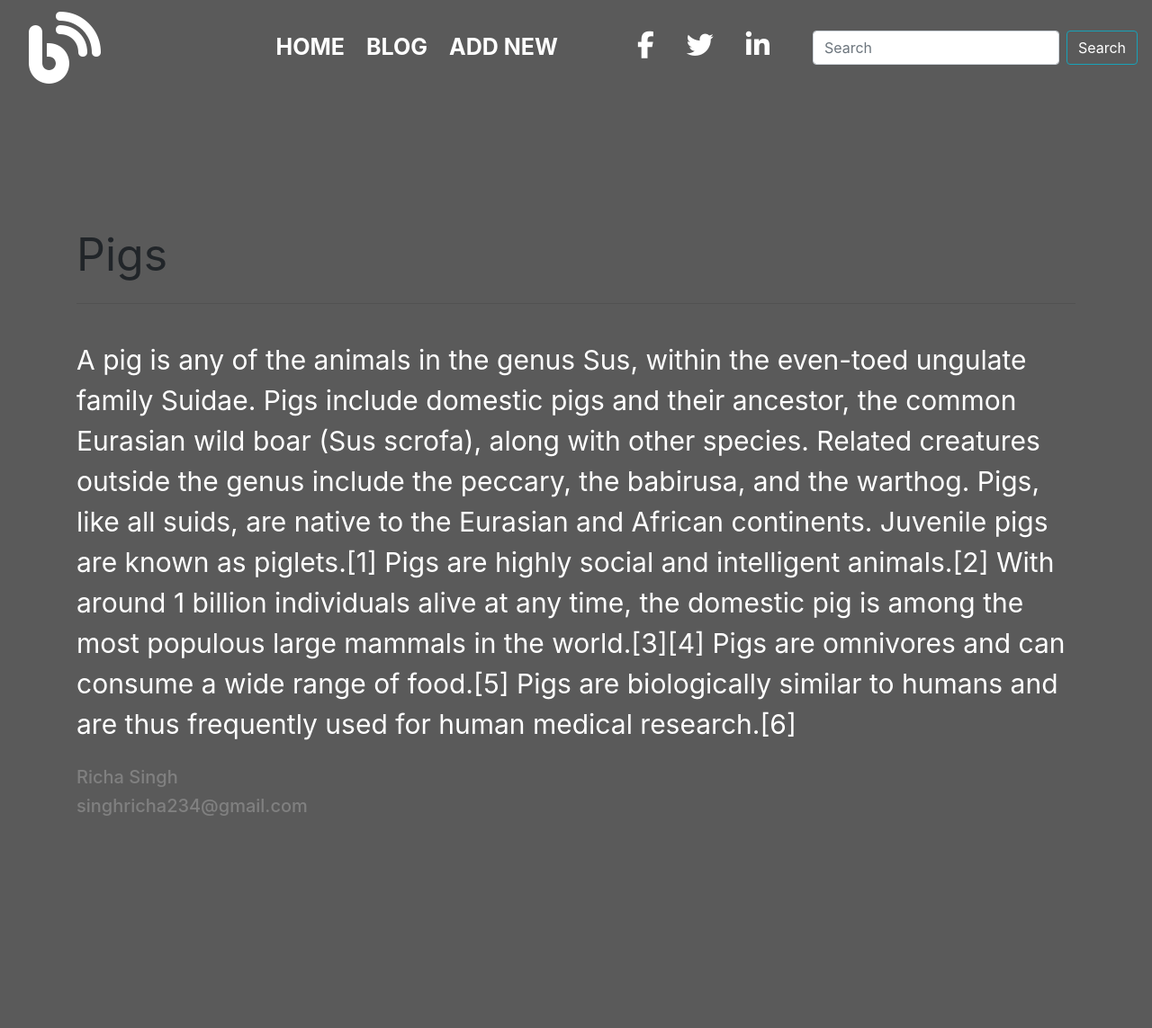
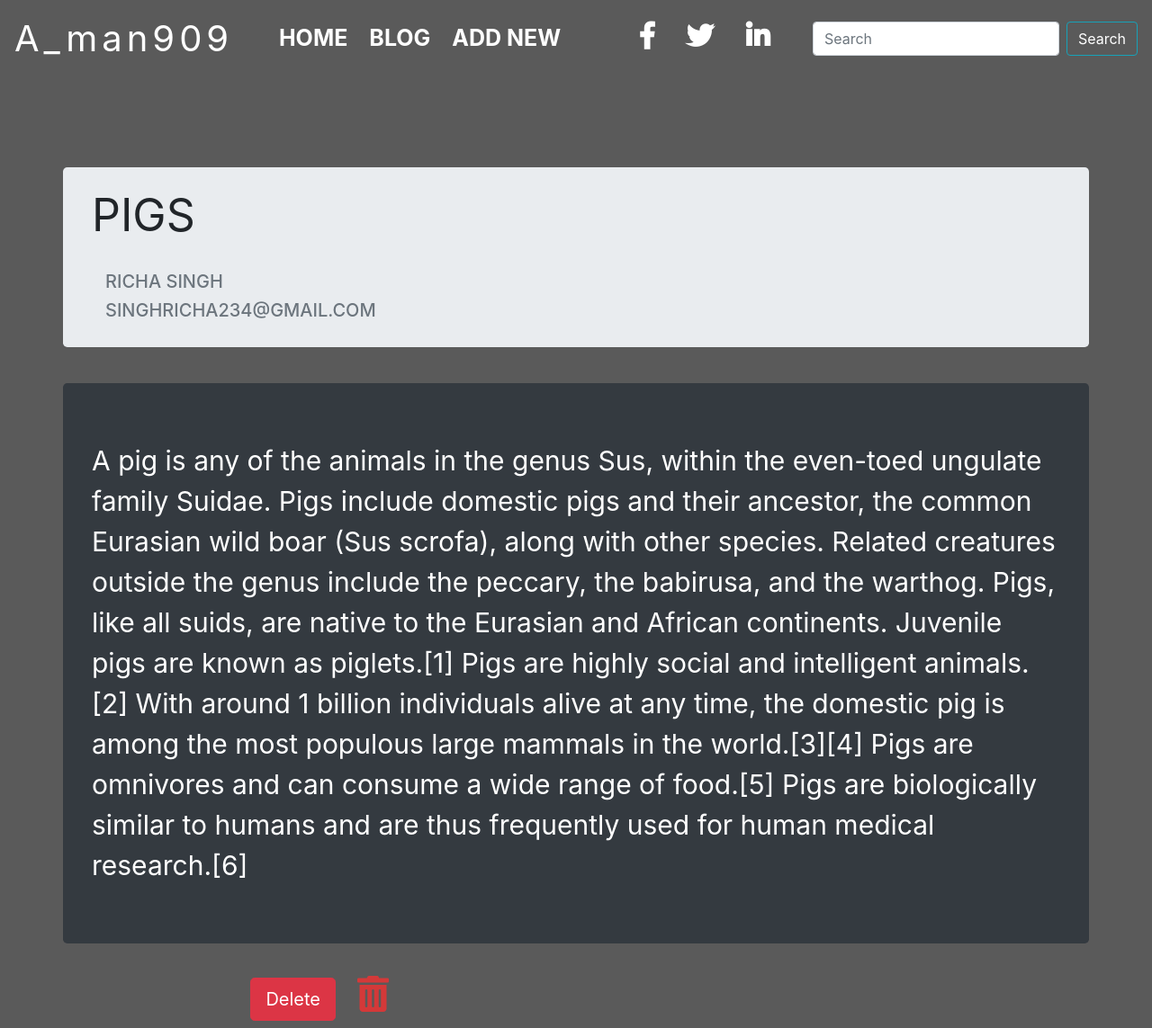
Before and after one commit to aman909909/MyFirstBlog, a Django app: page /blog/showdetail/24 in a window 1280 px wide. Shown: the whole page at 90% size. Before the commit the page ends 907 px from the top, so only its background shows below. Run offline with Django 3.2, Linux system fonts and the light colour scheme; data comes from the database, SQL or seed files in the repository; both versions use the stored data as it was after the commit; some libraries are stand-ins or nearby versions.

Commit message:
Add delete verification

```diff
--- a/base/templates/base/home.html
+++ b/base/templates/base/home.html
@@ -3,7 +3,7 @@
 
 {%block content%}
 
-<h1 class="text-center mb-0">B<span style="color:#dbd4d4;">L</span>O<span style="color: #dbd4d4;">G</span> </h1>
+<h1 class="text-center mb-0" style="text-shadow: 1.5rem 1.2rem 1.2rem black;">B<span style="color:#dbd4d4; ">L</span>O<span style="color: #dbd4d4;">G</span> </h1>
 <hr class="mb-2" style="height:10px;">
 <h4 class="text-center mt-0">PERSONAL BLOG BY AMAN ASHISH</h4>
 <div class="container mt-5 text-center" style="width: 700px;">
--- a/base/templates/base/layout.html
+++ b/base/templates/base/layout.html
@@ -9,7 +9,7 @@
     <!-- Bootstrap CSS -->
     <link rel="stylesheet" href="{%static 'css/bootstrap.min.css'%}" integrity="sha384-Vkoo8x4CGsO3+Hhxv8T/Q5PaXtkKtu6ug5TOeNV6gBiFeWPGFN9MuhOf23Q9Ifjh" crossorigin="anonymous">
     <link rel="stylesheet" href="{%static 'css/homec.css'%}">
-    <script src="https://kit.fontawesome.com/ca258a9cbe.js" crossorigin="anonymous"></script>
+    <script type="text/javascript"> (function() { var css = document.createElement('link'); css.href = 'https://use.fontawesome.com/releases/v5.1.0/css/all.css'; css.rel = 'stylesheet'; css.type = 'text/css'; document.getElementsByTagName('head')[0].appendChild(css); })(); </script>
     <link rel="shortcut icon" type="image/png" href="{% static 'images/favicon.ico' %}"/>
    <!-- <link href="https://fonts.googleapis.com/css?family=Anton&display=swap" rel="stylesheet"> -->
     <title>{%block title%}{%endblock%}</title>
@@ -26,8 +26,8 @@
   </head>
   <body>
 
-    <nav class="navbar navbar-expand-lg navbar-light" id="nv">
-        <a class="navbar-brand" href="#"><i style="color: white;" class="fas fa-blog ml-3" id="ic"></i></a>
+    <nav class="navbar navbar-expand-lg navbar-light sticky-top" id="nv">
+        <a class="navbar-brand" href="#" style="color: white; letter-spacing: 5px; font-size: 40px;">A_man909</a>
         <button class="navbar-toggler" type="button" data-toggle="collapse" data-target="#navbarSupportedContent" aria-controls="navbarSupportedContent" aria-expanded="false" aria-label="Toggle navigation">
           <span class="navbar-toggler-icon"></span>
         </button>
--- a/base/templates/base/show.html
+++ b/base/templates/base/show.html
@@ -8,13 +8,13 @@
 
     {%for b in blogs%}
 
-    <div class="row mb-3 rounded" style="background: white;">
+    <div class="row mb-5 shadow-lg " style="background: white; border-radius: 1.2rem;">
 
             <div class="col-4">
-                <h3 style="color:#595959; text-transform: uppercase; font-size: 40px; padding: 20px; font-weight: bold;">  {{b.subject}}</h3>
+                <h3 style="color:#595959; text-transform: uppercase; font-size: 40px; padding: 20px; font-weight: bold; text-decoration: underline;">  {{b.subject}}</h3>
                 <h5 class="text-secondary ml-4">{{b.date}}</h5>
                 <button class="btn btn-dark ml-4 mb-3 mr-5 btn-lg mb-0 mt-2"><a href="{%url 'show_detail'  k=b.id%}" style="color: white;">Read More </a></button>
-                <a href="{%url 'delete' z=b.id%}" class="text-right ml-5" style="text-align: right;"><i class="fas fa-trash-alt text-right" style=" font-size: 35px; color: #595959; "></i></a>
+
 
             </div>
             <div class="col-7 mt-4 border border-dark rounded mb-4 pt-4" style="margin-right: 1px;">
--- a/base/templates/base/show_detail.html
+++ b/base/templates/base/show_detail.html
@@ -2,17 +2,28 @@
 {%block title%}Blog Detail{%endblock%}
 
 {%block content%}
-<div class="container" style="margin-top: 140px; font-size: 50px; margin-bottom: 0;">
+<div class="container jumbotron pt-3" style="margin-top: 100px; font-size: 50px; margin-bottom: 0; height: 200px; text-transform: uppercase;">
     {{blog.subject}}
-    <hr style="text-align: left; width: 100%; color: white;">
+    <div class="container mt-4 text-secondary" style="letter-spacing: 0px; ">
+        <h5>{{blog.name}}</h5>
+        <h5>{{blog.email}}</h5>
+    </div>
+
 </div>
-<div class="container" style="margin-top: 40px; font-size: 30px; color: white;">
+<div class="container jumbotron bg-dark" style="margin-top: 40px; font-size: 30px; color: white; height:50%;">
 
     {{blog.content}}
-</div>
-<div class="container mt-4" style="letter-spacing: 0px; color: grey;">
-    <h5>{{blog.name}}</h5>
-    <h5>{{blog.email}}</h5>
+
 </div>
 
+<div style="margin-left: 18%;">
+
+
+    <h2><a href="{%url 'delete_page' z=blog.id%}" class="text-right ml-5" style="text-align: right;"><button class="btn btn-danger btn-lg ">Delete</button><i class="fas fa-trash-alt ml-4 mt-1" style=" font-size: 40px; color: rgb(212, 57, 57); "></i></a></h2>
+
+</div>
+
+
+
+
 {%endblock%}
--- a/base/urls.py
+++ b/base/urls.py
@@ -10,5 +10,9 @@ urlpatterns = [
     path('show/',views.show,name="show_page"),
     path('showdetail/<int:k>',views.showdetail,name="show_detail"),
     path('delete/<int:z>',views.delete,name="delete"),
-    path('search/',views.search,name="search")
+    path('search/',views.search,name="search"),
+    path('deletepage/<int:z>',views.delp,name="delete_page"),
+ #path('showdetail/<int:k>/comment/',views.showcomment,name="comment_page"),
+   # path('showdetail/<int:k>/comment/show_comment/',views.showcomment,name="show_comment"),
+
 ]
--- a/base/views.py
+++ b/base/views.py
@@ -1,5 +1,5 @@
 from django.shortcuts import render, get_object_or_404
-from django.http import HttpResponse
+from django.http import HttpResponse,Http404
 from django.db.models import Q
 from .models import blog
 from django.contrib import messages
@@ -28,7 +28,7 @@ def sub(request):
 
 def show(request):
     bg=blog()
-    blogs=blog.objects.all()
+    blogs=blog.objects.all().order_by('-id')
     dt=bg.date
     return render(request,'base/show.html',{
         'blogs':blogs,
@@ -40,15 +40,25 @@ def showdetail(request,k):
     blogs=get_object_or_404(blog,pk=k)
     return render(request,'base/show_detail.html',{'blog':blogs})
 
+def delp(request,z):
+    zz=get_object_or_404(blog,id=z)
+    return render(request,'base/delete.html',{'bg':zz})
+
+
 def delete(request,z):
-    zz=get_object_or_404(blog,pk=z)
-    zz.delete()
-    blogs=blog.objects.all().order_by('-id')
-    return render(request,'base/show.html',{
-        'blogs':blogs
-    })
+    if request.method=="POST":
+
+         zz=get_object_or_404(blog,pk=z)
+         zz.delete()
+         blogs=blog.objects.all().order_by('-id')
+         return render(request,'base/show.html',{
+            'blogs':blogs
+         })
 
 def search(request):
     qu=request.GET['q']
-    blogs=blog.objects.all().filter(content__icontains=qu)
+    try:
+        blogs=blog.objects.all().filter(subject__icontains=qu)
+    except blog.DoesNotExist:
+        raise Http404("No post found!")
     return render(request,'base/show.html',{'blogs':blogs})
--- a/static/css/homec.css
+++ b/static/css/homec.css
@@ -23,13 +23,8 @@ h4{
 #nv{
     color: white;
 }
-.jumbotron{
-    margin-top: 180px;
-    height: 20px;
-    padding: 2rem 1rem;
-}
+
 #foot{
     font-size: 30px;
     padding-bottom: 5px;
     margin-bottom: 5px;
-}
```
Also changed, not shown: base/templates/base/delete.html (added, +15 -0 lines), db.sqlite3, static/images/favicon.ico.
